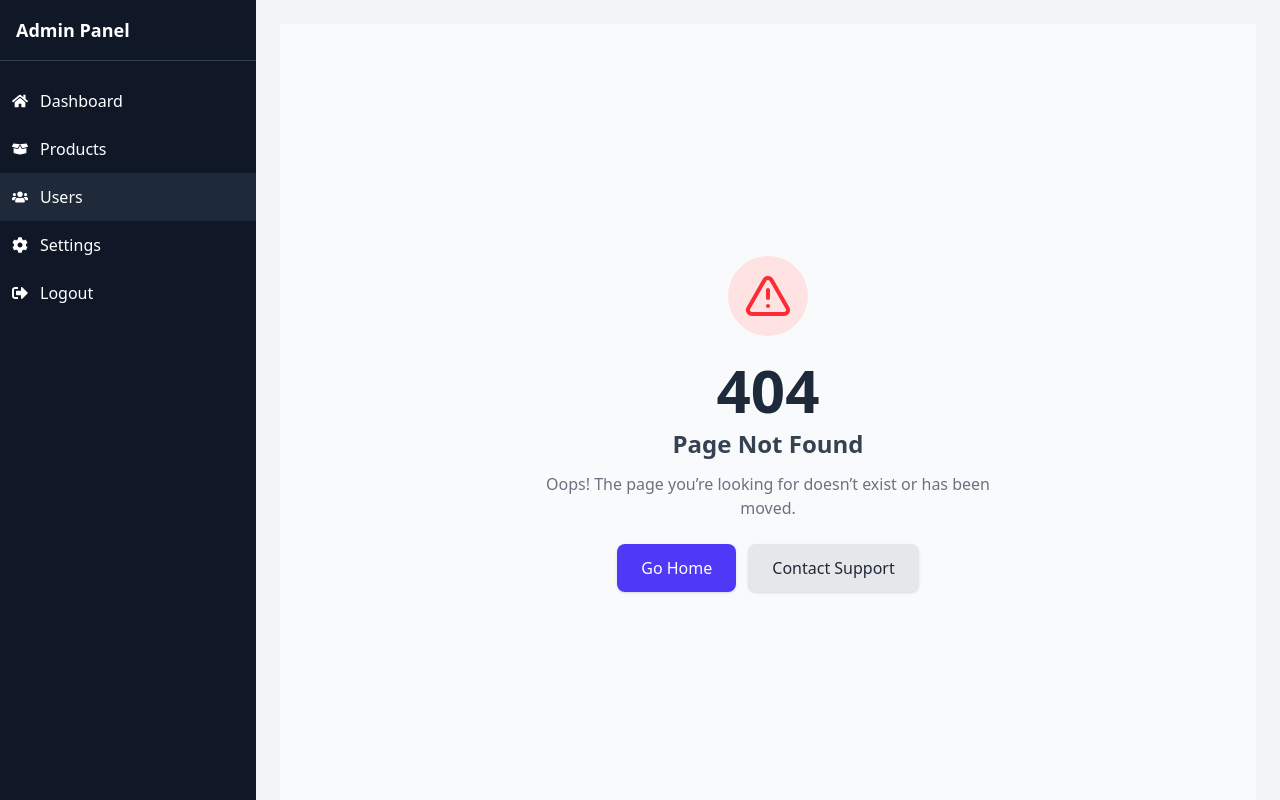
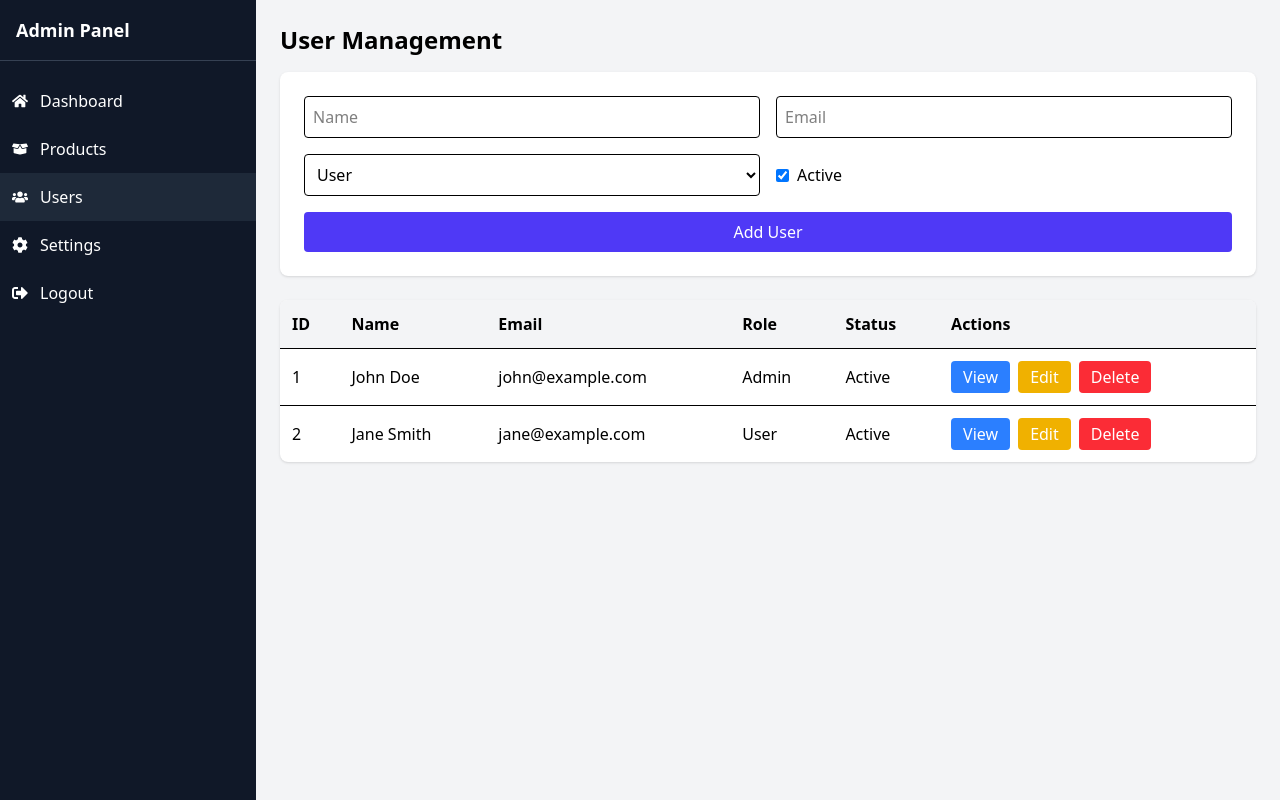
Before and after one commit to kandelmilan/E-commerce, a React (Vite) app: page /admin/users in a window 1280 px wide. Before the commit this address had no page. Built offline with nearby package versions, Linux system fonts and the light colour scheme; sample sign-in values are in the browser's storage.

Commit message:
Updated:Login

```diff
--- /dev/null
+++ b/src/Admin/component/User.jsx
@@ -0,0 +1,156 @@
+// src/pages/admin/Users.jsx
+import React, { useState } from "react";
+
+const initialUsers = [
+  { id: 1, name: "John Doe", email: "john@example.com", role: "Admin", active: true },
+  { id: 2, name: "Jane Smith", email: "jane@example.com", role: "User", active: true },
+];
+
+const Users = () => {
+  const [users, setUsers] = useState(initialUsers);
+  const [form, setForm] = useState({ name: "", email: "", role: "User", active: true });
+
+  const handleChange = (e) => {
+    const { name, value, type, checked } = e.target;
+    setForm({
+      ...form,
+      [name]: type === "checkbox" ? checked : value,
+    });
+  };
+
+  const handleAddUser = (e) => {
+    e.preventDefault();
+    if (!form.name || !form.email) return;
+
+    const newUser = {
+      id: users.length + 1,
+      ...form,
+    };
+
+    setUsers([...users, newUser]);
+    setForm({ name: "", email: "", role: "User", active: true });
+  };
+
+  const handleDelete = (id) => {
+    setUsers(users.filter((u) => u.id !== id));
+  };
+
+  const handleView = (user) => {
+    alert(
+      `Name: ${user.name}\nEmail: ${user.email}\nRole: ${user.role}\nStatus: ${
+        user.active ? "Active" : "Inactive"
+      }`
+    );
+  };
+
+  return (
+    <div>
+      <h2 className="text-2xl font-bold mb-4">User Management</h2>
+
+      {/* Add User Form */}
+      <form
+        onSubmit={handleAddUser}
+        className="bg-white p-6 rounded-lg shadow mb-6 grid grid-cols-1 md:grid-cols-2 gap-4"
+      >
+        <input
+          type="text"
+          name="name"
+          placeholder="Name"
+          value={form.name}
+          onChange={handleChange}
+          className="border p-2 rounded"
+          required
+        />
+        <input
+          type="email"
+          name="email"
+          placeholder="Email"
+          value={form.email}
+          onChange={handleChange}
+          className="border p-2 rounded"
+          required
+        />
+        <select
+          name="role"
+          value={form.role}
+          onChange={handleChange}
+          className="border p-2 rounded"
+        >
+          <option value="User">User</option>
+          <option value="Admin">Admin</option>
+        </select>
+        <div className="flex items-center gap-2">
+          <input
+            type="checkbox"
+            name="active"
+            checked={form.active}
+            onChange={handleChange}
+          />
+          <label>Active</label>
+        </div>
+        <button
+          type="submit"
+          className="bg-indigo-600 text-white px-4 py-2 rounded hover:bg-indigo-700 md:col-span-2"
+        >
+          Add User
+        </button>
+      </form>
+
+      {/* Users Table */}
+      <div className="bg-white shadow rounded-lg overflow-hidden">
+        <table className="w-full border-collapse">
+          <thead className="bg-gray-100">
+            <tr>
+              <th className="p-3 text-left">ID</th>
+              <th className="p-3 text-left">Name</th>
+              <th className="p-3 text-left">Email</th>
+              <th className="p-3 text-left">Role</th>
+              <th className="p-3 text-left">Status</th>
+              <th className="p-3 text-left">Actions</th>
+            </tr>
+          </thead>
+          <tbody>
+            {users.map((user) => (
+              <tr key={user.id} className="border-t hover:bg-gray-50">
+                <td className="p-3">{user.id}</td>
+                <td className="p-3">{user.name}</td>
+                <td className="p-3">{user.email}</td>
+                <td className="p-3">{user.role}</td>
+                <td className="p-3">{user.active ? "Active" : "Inactive"}</td>
+                <td className="p-3 flex gap-2">
+                  <button
+                    onClick={() => handleView(user)}
+                    className="px-3 py-1 bg-blue-500 text-white rounded hover:bg-blue-600"
+                  >
+                    View
+                  </button>
+                  <button
+                    onClick={() => alert("Edit feature coming soon!")}
+                    className="px-3 py-1 bg-yellow-500 text-white rounded hover:bg-yellow-600"
+                  >
+                    Edit
+                  </button>
+                  <button
+                    onClick={() => handleDelete(user.id)}
+                    className="px-3 py-1 bg-red-500 text-white rounded hover:bg-red-600"
+                  >
+                    Delete
+                  </button>
+                </td>
+              </tr>
+            ))}
+            {users.length === 0 && (
+              <tr>
+                <td colSpan="6" className="text-center p-4 text-gray-500">
+                  No users available.
+                </td>
+              </tr>
+            )}
+          </tbody>
+        </table>
+      </div>
+    </div>
+  );
+};
+
+export default Users;
--- a/src/App.jsx
+++ b/src/App.jsx
@@ -16,12 +16,14 @@ import AdminPanel from "./Admin/AdminPanel";
 import Dashboard from "./Admin/component/Dashboard";
 import Product from "./Admin/component/Product";
 import Error from "./Admin/component/Error";
+import User from "./Admin/component/User";
+import ProtectedRoute from "./hoc/ProtectedRoute";
 
 
 function App() {
   return (
     <>
-    <ToastContainer />
+      <ToastContainer />
       <Routes>
         <Route path="/" element={<Layout />}>
           <Route index element={<Home />} />
@@ -30,8 +32,12 @@ function App() {
           <Route path="/contact" element={<Contact />} />
           <Route path="/blogs" element={<Blog />} />
           <Route path="prd" element={<Allproduct />} />
-          <Route path="/wishList" element={<Wishlist/>}/>
-          <Route path="/cart" element={<Cart />} />
+          <Route path="/wishList" element={<Wishlist />} />
+          <Route path="/cart" element={
+            <ProtectedRoute>
+              <Cart />
+            </ProtectedRoute>
+          } />
 
           <Route path="/pages" element={<div>this a Pages Section</div>} />
         </Route>
@@ -40,11 +46,17 @@ function App() {
       </Routes>
 
       <Routes>
-          <Route path="/admin" element={<AdminPanel />}>
-          <Route path="dashboard" element={<Dashboard/>} />
-          <Route path="products" element={<Product/>} />
-          <Route path="users" element={<Error/>} />
-          <Route path="settings" element={<div>this is settings page</div>} />
+
+        <Route path="/admin" element=
+          {
+            <ProtectedRoute>
+              <AdminPanel />
+            </ProtectedRoute>
+          }>
+          <Route path="dashboard" element={<Dashboard />} />
+          <Route path="products" element={<Product />} />
+          <Route path="users" element={<User />} />
+          <Route path="settings" element={<Error />} />
         </Route>
       </Routes>
 
--- a/src/component/Header.jsx
+++ b/src/component/Header.jsx
@@ -63,7 +63,8 @@ function Header() {
                 {user.userName ? (
                   user.userName
                 ) : (
-                  <div className="flex gap-2 items-center">
+                  <div className="flex gap-2 items-center cursor-pointer"
+                    onClick={()=>{navigate("/login")}}>
                     <p>Login</p>
                     <FaRegUser />
                   </div>
--- a/src/hoc/ProtectedRoute.jsx
+++ b/src/hoc/ProtectedRoute.jsx
@@ -1,14 +1,16 @@
-// import { Navigate } from "react-router";
+import { Navigate } from "react-router";
+import { toast } from "react-toastify";
 
 
-// function ProtectedRoute({ children }) {
-//   const token = localStorage.getItem("token");
+function ProtectedRoute({ children }) {
+  const token = localStorage.getItem("token");
 
-//   if (!token) {
-//     return <Navigate to="/login" replace />;
-//   }
+  if (!token) {
+    toast.error("Login Needed");
+    return <Navigate to="/login" replace />;
+  }
 
-//   return <>{children}</>;
-// }
+  return <>{children}</>;
+}
 
-// export default ProtectedRoute;
+export default ProtectedRoute;
```
